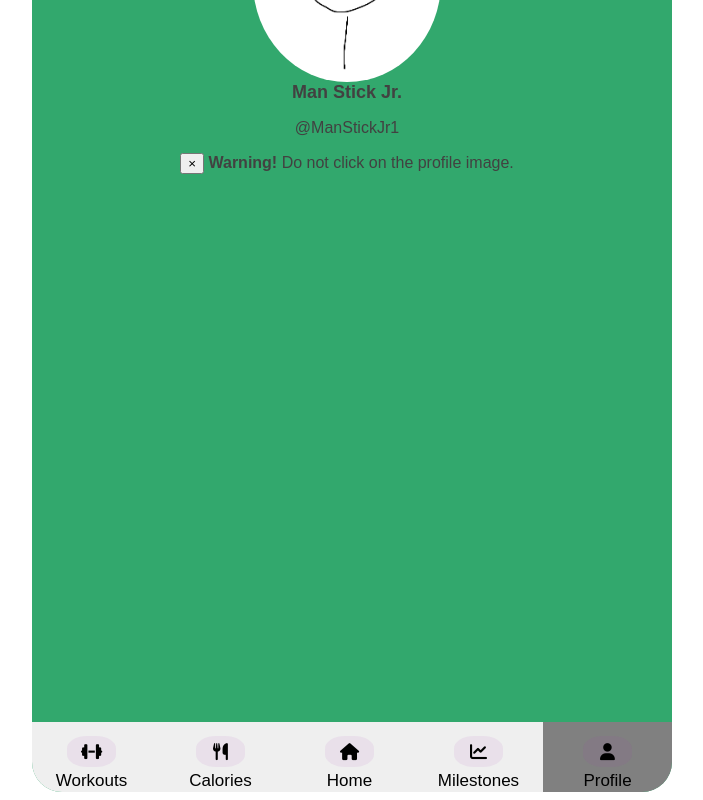
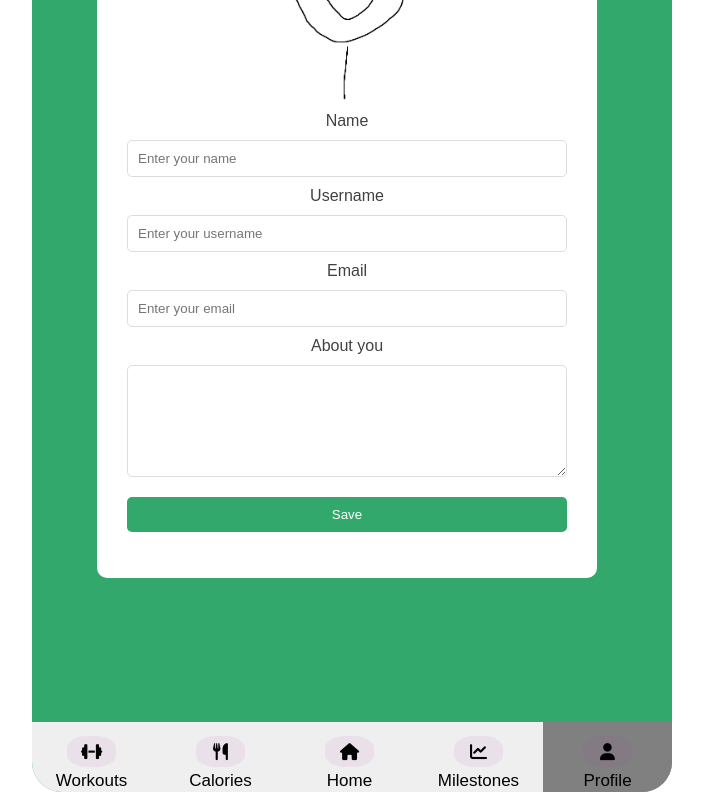
Before and after one commit to ddayan0/CMSC434---Phase-2.1, a plain HTML site: page index.html in a window 1280 px wide. Both pictures are taken after a click on the button "Profile". Shown: the part 176-976 px from the top of the page, without its empty margins (288-991 px from the left). Drawn offline with Linux system fonts and the light colour scheme.

Commit message:
profile changes

```diff
--- a/index.html
+++ b/index.html
@@ -207,24 +207,67 @@
       <p>TODO</p>
     </div>
 
+    <div class="profile_container">
 
-    <div id="Profile" class="tabcontent">
-      <img src = "images/profilepic.png" id = "profile_picture" alt ="dkfsjlf">
-      <h2><b>Man Stick Jr.</b></h2>
-      <p>@ManStickJr1</p>
-      <div id="Notification">
-        <button id="closeNotification">&times;</button>
-        <strong>Warning!</strong> Do not click on the profile image.
+      <style>
+        .profile_container .tabcontent {
+            background-color: white;
+            max-width: 500px;
+            margin: 0 auto;
+            margin-top: 50px;
+            padding: 30px;
+            border-radius: 10px;
+        }
+
+        .profile_container input, .profile_container textarea {
+          width: 100%;
+          padding: 10px;
+          margin: 10px 0;
+          border: 1px solid #ddd;
+          border-radius: 5px;
+          box-sizing: border-box;
+        }
+
+        .profile_container button {
+          background-color: #32A86D;
+          color: white;
+          padding: 10px 20px;
+          border: none;
+          border-radius: 5px;
+          cursor: pointer;
+          width: 100%;
+          margin-top: 10px;
+
+        }
+
+
+      </style>
+      <div id="Profile" class="tabcontent">
+        <img src = "images/profilepic.png" id = "profile_picture" alt ="dkfsjlf">
+        <form id="profile_form" onsubmit="handleSubmit(event)">
+            <label for="name">Name</label>
+            <input type="text" id="name" placeholder="Enter your name">
+            <label for="username">Username</label>
+            <input type="text" id="username" placeholder="Enter your username">
+            <label for="email">Email</label>
+            <input type="text" id="email" placeholder="Enter your email">
+            <label for="about">About you</label>
+            <textarea id="about" rows="6"></textarea>
+            <button type="submit">Save</button>
+
+        </form>
+
       </div>
-
-      <br>
-
     </div>
 
 
 
 
+
+
   </div>
+
+
   <script src="script.js"></script>
 </body>
 
```
Also changed, not shown: stylesheet.css (line endings or trailing spaces).
